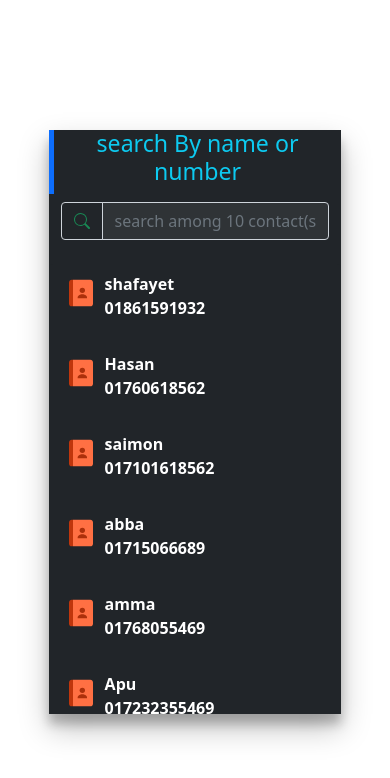
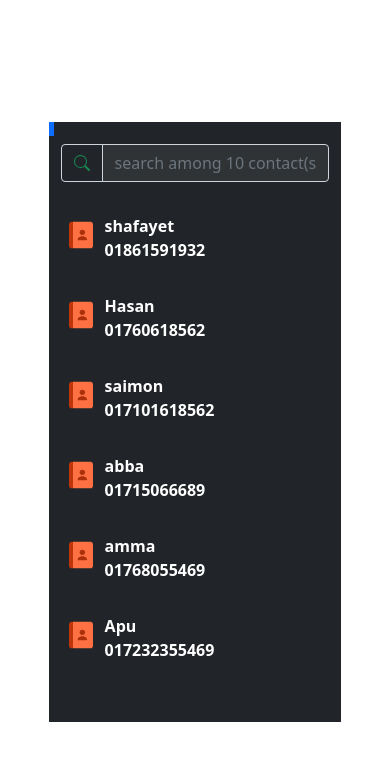
Before and after one commit to shafayet1372/contactSearchingByNameOrNumber, a React (Create React App) app: page / in a window 390 px wide. Shown: the top 778 px of the page. Built offline with nearby package versions, Linux system fonts and the light colour scheme.

Commit message:
css changed

```diff
--- /dev/null
+++ b/src/global.css
@@ -0,0 +1,7 @@
+body {
+  display: flex;
+  height: 100vh;
+  justify-content: center;
+  flex-wrap: wrap;
+  align-content: center;
+}
--- a/src/index.js
+++ b/src/index.js
@@ -4,6 +4,7 @@ import App from './App';
 import reportWebVitals from './reportWebVitals';
 import 'bootstrap/dist/css/bootstrap.min.css';
 import 'react-perfect-scrollbar/dist/css/styles.css';
+import './global.css'
 ReactDOM.render(
   <React.StrictMode>
     <App />
--- a/src/style.module.css
+++ b/src/style.module.css
@@ -1,25 +1,30 @@
-.main {
+/* .main {
   width: 60%;
-  height: 70%;
+
   margin: 0 auto;
   background-color: black;
   box-shadow: 0 14px 28px rgba(0, 0, 0, 0.25), 0 10px 10px rgba(0, 0, 0, 0.22);
-}
-body {
-  display: flex;
-  width: 100%;
-  height: 100vh;
-  justify-content: center;
-  align-content: center;
-  flex-wrap: wrap;
-}
-.container1 {
-  min-height: 700px;
+} */
+
+/* .container1 {
+  height: 700px;
   display: flex;
   justify-content: center;
   align-items: center;
+} */
+.main {
+  width: 70%;
 }
+.container1 {
+  max-height: 900px;
 
+  width: 100%;
+  overflow: hidden;
+  display: flex;
+  flex-wrap: wrap;
+  justify-content: center;
+  align-content: center;
+}
 .listgroupsbg {
   background-color: black !important;
 }
@@ -30,7 +35,11 @@ body {
 }
 
 @media (max-width: 568px) {
+  .container1 {
+    height: 600px;
+  }
   .main {
     width: 80%;
+    height: calc(900px - 200px);
   }
 }
```
